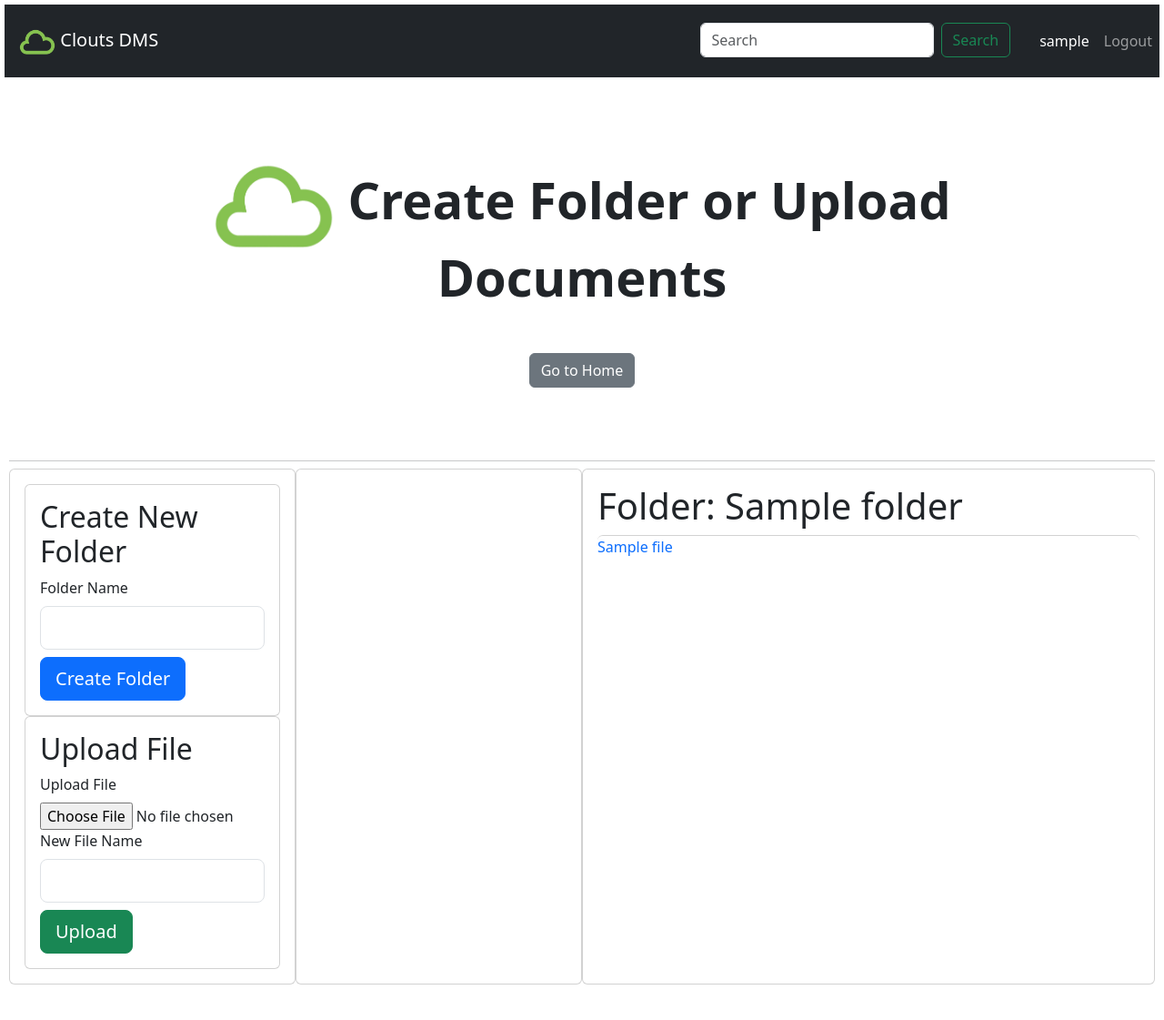
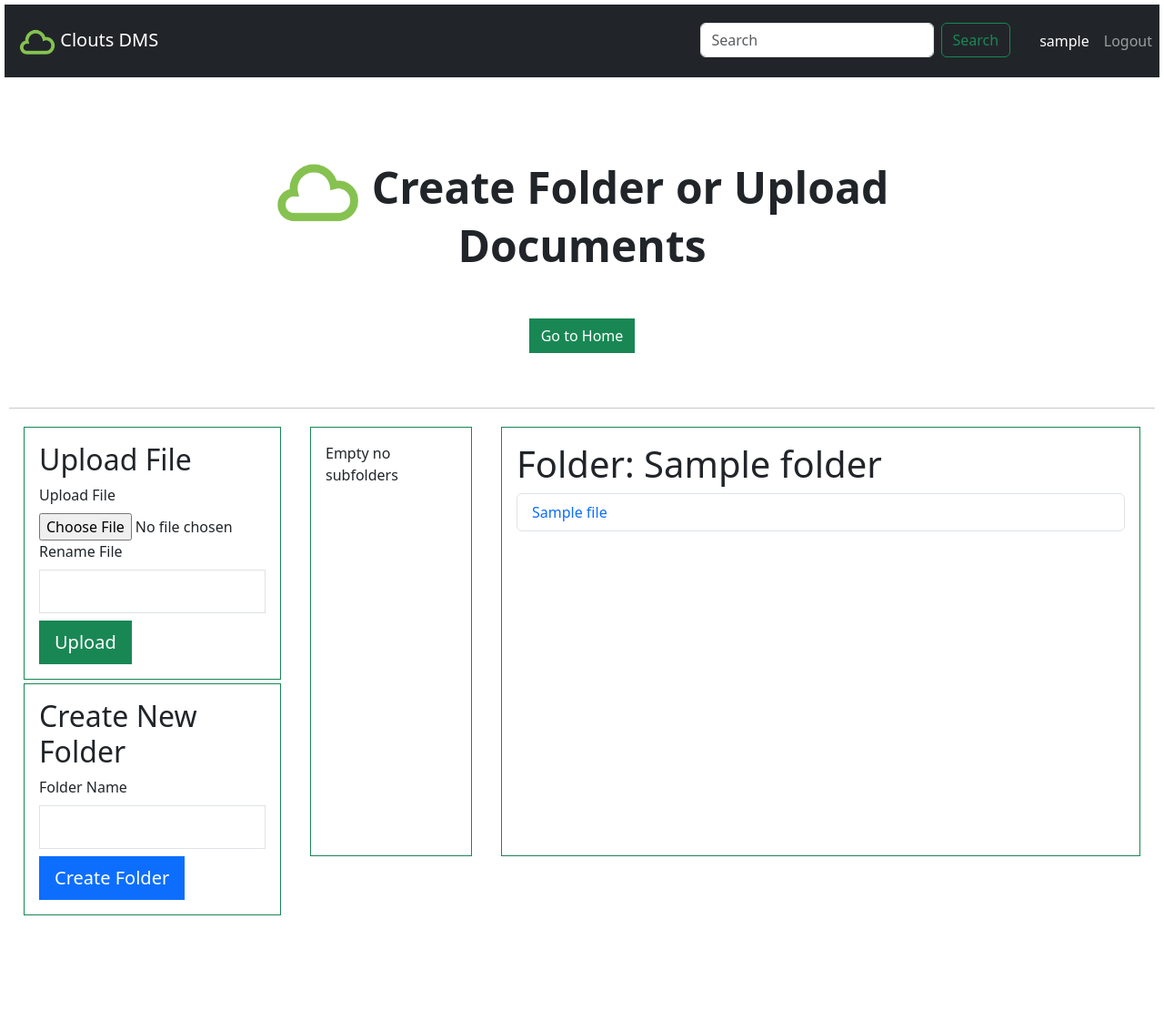
Before and after one commit to mehediemon/Document_managment_app_flask, a Flask app: a page that uses app/templates/folder.html in a window 1280 px wide. Shown: the top 1121 px of the page at 91% size. Run offline with Flask 3, Linux system fonts and the light colour scheme; a user stored in the database is signed in; tables that the repository leaves empty hold one stand-in row (values such as "Sample post"); some libraries are stand-ins or nearby versions.

Commit message:
folder view updated

```diff
--- a/app/forms.py
+++ b/app/forms.py
@@ -33,5 +33,5 @@ class FolderForm(FlaskForm):
 
 class UploadForm(FlaskForm):
     file = FileField('Upload File', validators=[FileAllowed(['jpg', 'png', 'pdf', 'docx', 'txt']), DataRequired()])
-    new_name = StringField('New File Name', validators=[DataRequired(), Length(max=100)])
+    new_name = StringField('Rename File', validators=[DataRequired(), Length(max=100)])
     submit = SubmitField('Upload')
--- a/app/templates/folder.html
+++ b/app/templates/folder.html
@@ -2,30 +2,30 @@
 
 {% block title %}Folder: {{ folder.name }}{% endblock %}
 {% block banner %}
-<div class="container col-xl-10 col-xxl-8 px-2 py-5">
+<div class="container col-xl-9 col-xxl-9 px-2 py-5">
     <div class="row align-items-center g-lg-5 py-5 text-center">
         <div class="col text-center ">
-            <h1 class="display-4 fw-bold lh-1 mb-2 text-center">
-                <img src="{{ url_for('static', filename='img/img.png') }}" alt="Brand Logo" style="height: 100px;">
+            <h5 class="display-5 fw-bold lh-1 mb-2 text-center">
+                <img src="{{ url_for('static', filename='img/img.png') }}" alt="Brand Logo" style="height: 70px;">
                 Create Folder or Upload Documents
-            </h1>
+            </h5>
 
         </div>
 
     </div>
-    <div class="d-flex justify-content-center align-items-center mb-4">
+    <div class="d-flex justify-content-center align-items-center mb-2">
         <div>
             {% if parent_folder %}
             <a href="{{ url_for('folder', username=current_user.username, folder_id=parent_folder.id) }}"
-                class="btn btn-secondary">Go to Parent Folder</a>
+                class="btn btn-outline-success rounded-0">Go to Parent Folder</a>
             {% else %}
-            <a href="{{ url_for('home') }}" class="btn btn-secondary">Go to Home</a>
+            <a href="{{ url_for('home') }}" class="btn btn-success rounded-0">Go to Home</a>
             {% endif %}
         </div>
     </div>
 
 </div>
-<hr class="my-2">
+<hr class="my-1">
 {% endblock %}
 
 
@@ -34,22 +34,9 @@
 <div class="container-fluid ">
     <div class="row ">
         <!-- Folder Creation Form -->
-        <div class="col-md-3 p-3 card">
-            <div class="card p-3">
-                <h2>Create New Folder</h2>
-                <form method="POST"
-                    action="{{ url_for('folder', username=current_user.username, folder_id=folder.id) }}">
-                    {{ form.hidden_tag() }}
-                    <div class="form-group input-group-lg">
-                        {{ form.name.label(class="form-label") }}
-                        {{ form.name(class="form-control") }}
-                    </div>
-                    <div class="form-group input-group-lg mt-2">
-                        <button type="submit" class="btn btn-primary">{{ form.submit.label }}</button>
-                    </div>
-                </form>
-            </div>
-            <div class="card p-3">
+                 <!-- File Upload Form -->
+        <div class="col-md-3 p-3 ">
+            <div class="card p-3 mb-1 border-success rounded-0">
                 <h2>Upload File</h2>
                 <form method="POST"
                     action="{{ url_for('folder', username=current_user.username, folder_id=folder.id) }}"
@@ -57,65 +44,91 @@
                     {{ upload_form.hidden_tag() }}
                     <div class="form-group input-group-lg">
                         {{ upload_form.file.label(class="form-label") }}
-                        {{ upload_form.file(class="form-control-file") }}
+                        {{ upload_form.file(class="form-control-file rounded-0") }}
                     </div>
                     <div class="form-group input-group-lg">
                         {{ upload_form.new_name.label(class="form-label") }}
-                        {{ upload_form.new_name(class="form-control") }}
+                        {{ upload_form.new_name(class="form-control rounded-0") }}
                     </div>
                     <div class="form-group input-group-lg mt-2">
-                        <button type="submit" class="btn btn-success">{{ upload_form.submit.label }}</button>
+                        <button type="submit" class="btn btn-success rounded-0">{{ upload_form.submit.label }}</button>
                     </div>
                 </form>
             </div>
+            <div class="card p-3 border-success rounded-0">
+                <h2>Create New Folder</h2>
+                <form method="POST"
+                    action="{{ url_for('folder', username=current_user.username, folder_id=folder.id) }}">
+                    {{ form.hidden_tag() }}
+                    <div class="form-group input-group-lg">
+                        {{ form.name.label(class="form-label") }}
+                        {{ form.name(class="form-control rounded-0") }}
+                    </div>
+                    <div class="form-group input-group-lg mt-2">
+                        <button type="submit" class="btn btn-primary rounded-0">{{ form.submit.label }}</button>
+                    </div>
+                </form>
             </div>
 
-        <!-- File Upload Form -->
+        </div>
 
 
-        <div class="col-md-3 p-3 card">
+
+        <div class="col-md-2 p-3  ">
+            <!-- Subfolders List -->
+            <div class="card border-success rounded-0" style=" overflow-y: auto;">
+                <div class="card-body" style="height: 470px; overflow-y: auto;">
                     {% if subfolders %}
-            <!-- Subfolders List -->
-
-
-            <div class="card-body">
                     <h2>Subfolders</h2>
                     <ul class="list-group">
                         {% for subfolder in subfolders %}
-                    <li class="list-group-item">
-                        <a href="{{ url_for('folder', username=current_user.username, folder_id=subfolder.id) }}">{{
-                            subfolder.name }}</a>
+                        <li class="list-group-item rounded-0">
+                            <a href="{{ url_for('folder', username=current_user.username, folder_id=subfolder.id) }}"><svg
+                                    xmlns="http://www.w3.org/2000/svg" width="16" height="16" fill="currentColor"
+                                    class="bi bi-folder" viewBox="0 0 16 16">
+                                    <path
+                                        d="M.54 3.87.5 3a2 2 0 0 1 2-2h3.672a2 2 0 0 1 1.414.586l.828.828A2 2 0 0 0 9.828 3h3.982a2 2 0 0 1 1.992 2.181l-.637 7A2 2 0 0 1 13.174 14H2.826a2 2 0 0 1-1.991-1.819l-.637-7a2 2 0 0 1 .342-1.31zM2.19 4a1 1 0 0 0-.996 1.09l.637 7a1 1 0 0 0 .995.91h10.348a1 1 0 0 0 .995-.91l.637-7A1 1 0 0 0 13.81 4zm4.69-1.707A1 1 0 0 0 6.172 2H2.5a1 1 0 0 0-1 .981l.006.139q.323-.119.684-.12h5.396z" />
+                                </svg> {{ subfolder.name }}</a>
                         </li>
                         {% endfor %}
                     </ul>
-
-
-            </div>
+                    {% else %}
+                    <p>Empty no subfolders</p>
                     {% endif %}
                 </div>
-        <div class="col-md-6 p-3 card">
+            </div>
+        </div>
+
+        <div class="col-md-7 p-3 ">
+            <div class="card border-success rounded-0">
+                <!-- Files List -->
+                <div class="card-body" style="height: 470px; overflow-y: auto;">
                     {% if files %}
-
-                <!-- Files List -->
-
 
                     <h1>Folder: {{ folder.name }}</h1>
                     <ul class="list-group">
                         {% for file in files %}
                         {% if file.name.endswith('.pdf') or file.name.endswith('.jpg') or file.name.endswith('.png') %}
+                        <li class="list-group-item rounded-0">
                             <!-- Open PDF files in a new tab -->
-                        <a href="{{ url_for('download_file', filename=file.path) }}" target="_blank">{{ file.name }}</a>
+                            <a href="{{ url_for('download_file', filename=file.path) }}" target="_blank">{{ file.name
+                                }}</a>
+                        </li>
                         {% else %}
+                        <li class="list-group-item">
                             <!-- Directly download other files -->
                             <a href="{{ url_for('download_file', filename=file.path) }}" download>{{ file.name }}</a>
+                        </li>
                         {% endif %}
                         {% endfor %}
                     </ul>
-
-
+                    {% else %}
+                    <h1>Folder {{ folder.name }} has no files. You can upload now...</h1>
                     {% endif %}
-
                 </div>
             </div>
         </div>
+    </div>
+</div>
+
 {% endblock %}
--- a/app/templates/layout.html
+++ b/app/templates/layout.html
@@ -41,7 +41,7 @@
         }
 
         a:hover {
-            color: white;
+            color: rgb(0, 4, 54);
             text-decoration: none;
             cursor: pointer;
         }
--- a/app/templates/login.html
+++ b/app/templates/login.html
@@ -1,6 +1,7 @@
 {% extends "layout.html" %}
 {% block title %}Login{% endblock %}
 {% block content %}
+<div class="container">
 <div class="jumbotron mt-4">
     <h2>Login</h2>
     <form method="POST" action="">
@@ -30,4 +31,5 @@
     {% endfor %}
 {% endif %}
 {% endwith %}
+</div>
 {% endblock %}
```
Also changed, not shown: app/templates/home.html (+16 -8 lines), migrations/versions/082690f06873_initial_migration.py (deleted, +0 -58 lines), 1 other file. Lines whose indentation alone changed are shown as unchanged.
